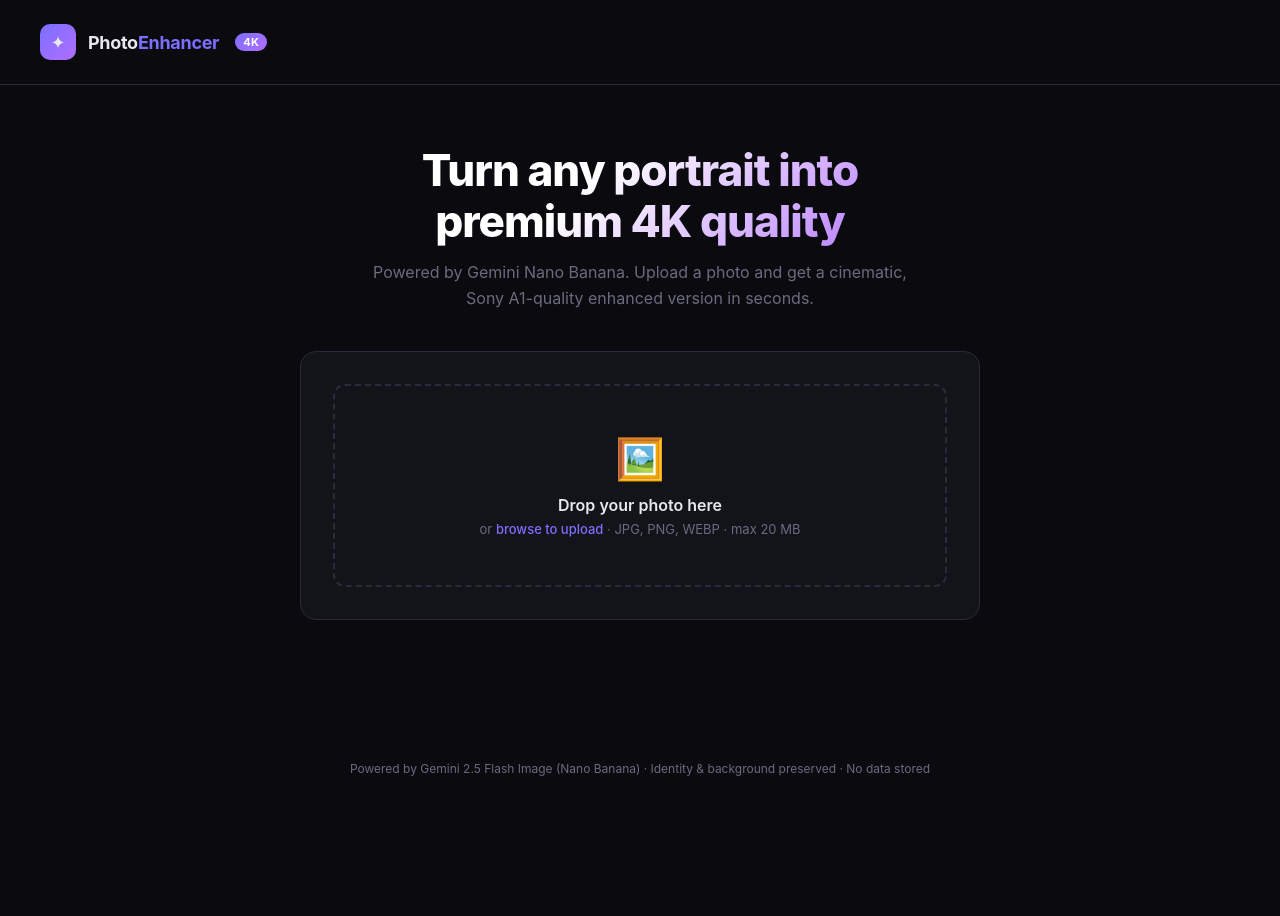
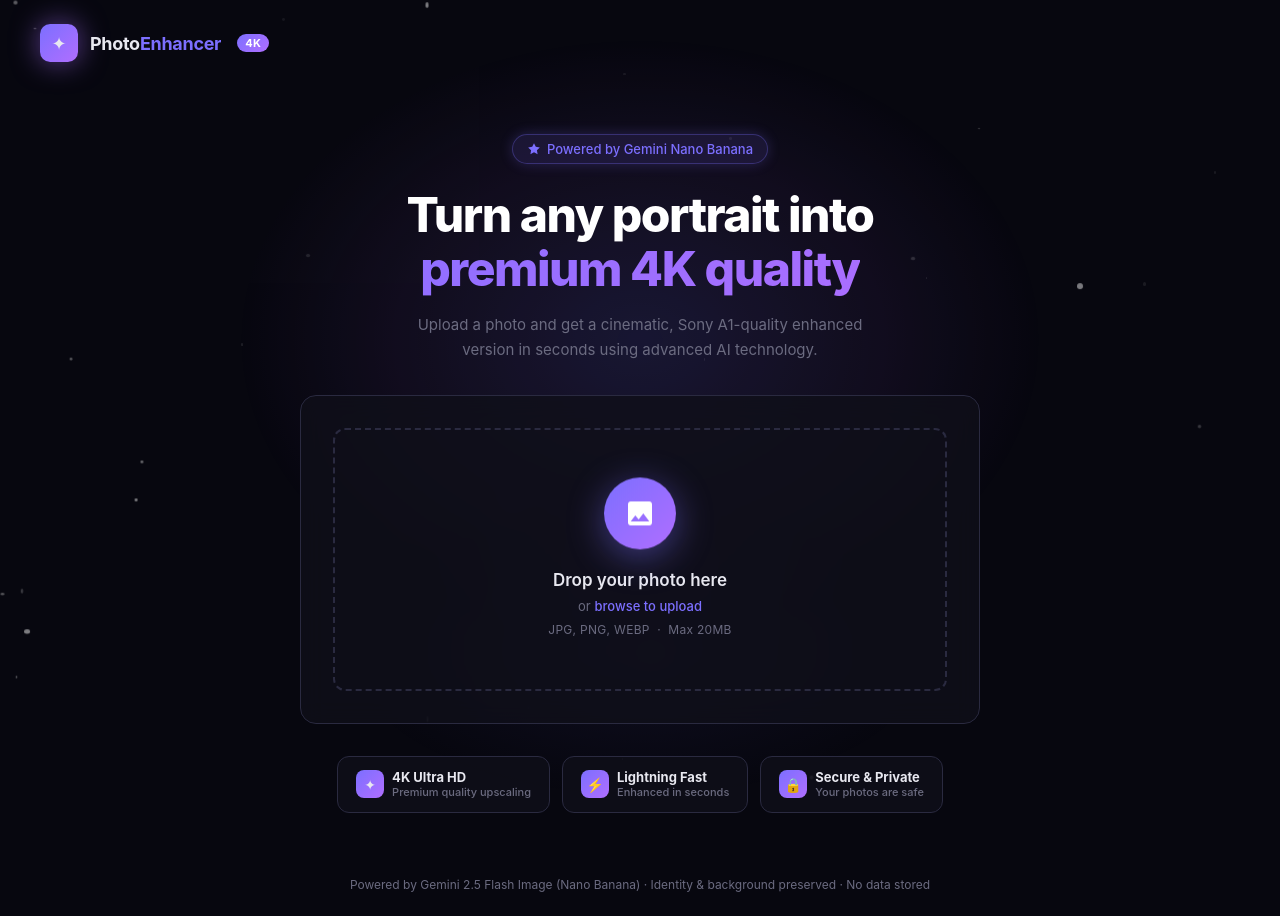
Before and after one commit to jaymaliya/photo-enhancer-4k, a plain HTML site: page static/index.html in a window 1280 px wide. Before the commit the page ends 800 px from the top, so only its background shows below. Drawn offline with Linux system fonts and the light colour scheme.

Commit message:
Update UI with animations

```diff
--- a/static/index.html
+++ b/static/index.html
@@ -8,10 +8,10 @@
     *, *::before, *::after { box-sizing: border-box; margin: 0; padding: 0; }
 
     :root {
-      --bg: #0a0a0f;
-      --surface: #13131a;
-      --surface2: #1c1c26;
-      --border: #2a2a3a;
+      --bg: #07070f;
+      --surface: #10101a;
+      --surface2: #1a1a28;
+      --border: #2a2a40;
       --accent: #7c6fff;
       --accent2: #b06eff;
       --text: #e8e8f0;
@@ -29,7 +29,60 @@
       display: flex;
       flex-direction: column;
       align-items: center;
+      overflow-x: hidden;
     }
+
+    /* ── Animated background glow ── */
+    body::before {
+      content: '';
+      position: fixed;
+      top: 50%;
+      left: 50%;
+      transform: translate(-50%, -60%);
+      width: 800px;
+      height: 600px;
+      background: radial-gradient(ellipse at center, rgba(124,111,255,0.18) 0%, rgba(176,110,255,0.08) 40%, transparent 70%);
+      pointer-events: none;
+      animation: glowPulse 4s ease-in-out infinite;
+      z-index: 0;
+    }
+    body::after {
+      content: '';
+      position: fixed;
+      bottom: 0; left: 50%;
+      transform: translateX(-50%);
+      width: 600px; height: 300px;
+      background: radial-gradient(ellipse at center, rgba(124,111,255,0.08) 0%, transparent 70%);
+      pointer-events: none;
+      z-index: 0;
+    }
+    @keyframes glowPulse {
+      0%, 100% { opacity: 1; transform: translate(-50%, -60%) scale(1); }
+      50%       { opacity: 0.7; transform: translate(-50%, -60%) scale(1.08); }
+    }
+
+    /* ── Floating stars ── */
+    .stars {
+      position: fixed;
+      inset: 0;
+      pointer-events: none;
+      z-index: 0;
+      overflow: hidden;
+    }
+    .star {
+      position: absolute;
+      width: 3px; height: 3px;
+      background: rgba(255,255,255,0.6);
+      border-radius: 50%;
+      animation: twinkle var(--dur, 3s) ease-in-out infinite var(--delay, 0s);
+    }
+    @keyframes twinkle {
+      0%, 100% { opacity: 0.1; transform: scale(1); }
+      50%       { opacity: 0.8; transform: scale(1.5); }
+    }
+
+    /* ── All content above bg ── */
+    header, .hero, .card, footer { position: relative; z-index: 1; }
 
     /* ── Header ── */
     header {
@@ -38,14 +91,19 @@
       display: flex;
       align-items: center;
       gap: 12px;
-      border-bottom: 1px solid var(--border);
     }
     .logo-icon {
-      width: 36px; height: 36px;
+      width: 38px; height: 38px;
       background: linear-gradient(135deg, var(--accent), var(--accent2));
       border-radius: 10px;
       display: flex; align-items: center; justify-content: center;
       font-size: 18px;
+      box-shadow: 0 0 20px rgba(124,111,255,0.4);
+      animation: logoPulse 3s ease-in-out infinite;
+    }
+    @keyframes logoPulse {
+      0%, 100% { box-shadow: 0 0 20px rgba(124,111,255,0.4); }
+      50%       { box-shadow: 0 0 30px rgba(176,110,255,0.6); }
     }
     .logo-text { font-size: 18px; font-weight: 700; letter-spacing: -0.3px; }
     .logo-text span { color: var(--accent); }
@@ -63,58 +121,113 @@
     /* ── Hero ── */
     .hero {
       text-align: center;
-      padding: 60px 20px 40px;
-      max-width: 600px;
+      padding: 48px 20px 32px;
+      max-width: 640px;
+      animation: fadeUp 0.7s ease both;
     }
+    @keyframes fadeUp {
+      from { opacity: 0; transform: translateY(24px); }
+      to   { opacity: 1; transform: translateY(0); }
+    }
+    .powered-pill {
+      display: inline-flex;
+      align-items: center;
+      gap: 6px;
+      background: rgba(124,111,255,0.12);
+      border: 1px solid rgba(124,111,255,0.3);
+      color: var(--accent);
+      font-size: 13px;
+      font-weight: 500;
+      padding: 6px 14px;
+      border-radius: 20px;
+      margin-bottom: 24px;
+      animation: pillGlow 3s ease-in-out infinite;
+    }
+    @keyframes pillGlow {
+      0%, 100% { box-shadow: 0 0 0 rgba(124,111,255,0); }
+      50%       { box-shadow: 0 0 16px rgba(124,111,255,0.3); }
+    }
+    .powered-pill svg { width: 14px; height: 14px; fill: var(--accent); }
     .hero h1 {
-      font-size: clamp(28px, 5vw, 44px);
+      font-size: clamp(30px, 5vw, 48px);
       font-weight: 800;
-      letter-spacing: -1px;
-      line-height: 1.15;
-      background: linear-gradient(135deg, #fff 40%, var(--accent2));
+      letter-spacing: -1.5px;
+      line-height: 1.12;
+      color: #fff;
+      margin-bottom: 6px;
+    }
+    .hero h1 .gradient-text {
+      background: linear-gradient(135deg, var(--accent) 0%, var(--accent2) 100%);
       -webkit-background-clip: text;
       -webkit-text-fill-color: transparent;
       background-clip: text;
+      background-size: 200% 200%;
+      animation: gradientShift 4s ease infinite;
+    }
+    @keyframes gradientShift {
+      0%   { background-position: 0% 50%; }
+      50%  { background-position: 100% 50%; }
+      100% { background-position: 0% 50%; }
     }
     .hero p {
-      margin-top: 14px;
+      margin-top: 16px;
       color: var(--muted);
-      font-size: 16px;
-      line-height: 1.6;
+      font-size: 15px;
+      line-height: 1.7;
+      max-width: 480px;
+      margin-left: auto;
+      margin-right: auto;
     }
 
     /* ── Main card ── */
     .card {
       width: 100%;
       max-width: 680px;
-      background: var(--surface);
+      background: rgba(16,16,26,0.8);
       border: 1px solid var(--border);
       border-radius: var(--radius);
       padding: 32px;
-      margin: 0 20px 40px;
+      margin: 0 20px 32px;
+      backdrop-filter: blur(12px);
+      animation: fadeUp 0.7s 0.15s ease both;
     }
 
     /* ── Drop zone ── */
     .dropzone {
       border: 2px dashed var(--border);
       border-radius: 12px;
-      padding: 48px 24px;
+      padding: 52px 24px;
       text-align: center;
       cursor: pointer;
-      transition: border-color 0.2s, background 0.2s;
+      transition: border-color 0.25s, background 0.25s, transform 0.2s;
       position: relative;
     }
     .dropzone:hover, .dropzone.dragover {
       border-color: var(--accent);
-      background: rgba(124, 111, 255, 0.05);
+      background: rgba(124,111,255,0.06);
+      transform: scale(1.01);
     }
     .dropzone input[type="file"] {
       position: absolute; inset: 0; opacity: 0; cursor: pointer; width: 100%; height: 100%;
     }
-    .dropzone-icon { font-size: 40px; margin-bottom: 12px; }
-    .dropzone-title { font-size: 16px; font-weight: 600; margin-bottom: 6px; }
+    .dropzone-icon-wrap {
+      width: 72px; height: 72px;
+      background: linear-gradient(135deg, var(--accent), var(--accent2));
+      border-radius: 50%;
+      display: flex; align-items: center; justify-content: center;
+      margin: 0 auto 16px;
+      animation: iconFloat 3s ease-in-out infinite;
+      box-shadow: 0 0 30px rgba(124,111,255,0.35);
+    }
+    @keyframes iconFloat {
+      0%, 100% { transform: translateY(0); box-shadow: 0 0 30px rgba(124,111,255,0.35); }
+      50%       { transform: translateY(-6px); box-shadow: 0 10px 40px rgba(124,111,255,0.5); }
+    }
+    .dropzone-icon-wrap svg { width: 32px; height: 32px; fill: #fff; }
+    .dropzone-title { font-size: 17px; font-weight: 600; margin-bottom: 8px; }
     .dropzone-sub { font-size: 13px; color: var(--muted); }
-    .dropzone-sub span { color: var(--accent); font-weight: 500; }
+    .dropzone-sub span { color: var(--accent); font-weight: 500; cursor: pointer; }
+    .dropzone-meta { margin-top: 8px; font-size: 12px; color: var(--muted); letter-spacing: 0.3px; }
 
     /* ── Preview strip ── */
     #preview-area {
@@ -122,14 +235,6 @@
       margin-top: 24px;
       gap: 16px;
       flex-direction: column;
-    }
-    .preview-label {
-      font-size: 12px;
-      font-weight: 600;
-      text-transform: uppercase;
-      letter-spacing: 0.8px;
-      color: var(--muted);
-      margin-bottom: 8px;
     }
     .preview-grid {
       display: grid;
@@ -149,6 +254,7 @@
       max-height: 300px;
       object-fit: contain;
       background: #000;
+      cursor: zoom-in;
     }
     .preview-box-label {
       position: absolute; top: 8px; left: 8px;
@@ -175,14 +281,19 @@
       border: none;
       border-radius: 12px;
       cursor: pointer;
-      transition: opacity 0.2s, transform 0.1s;
+      transition: opacity 0.2s, transform 0.15s, box-shadow 0.2s;
       display: none;
       align-items: center;
       justify-content: center;
       gap: 10px;
+      box-shadow: 0 4px 24px rgba(124,111,255,0.35);
     }
-    #enhance-btn:hover { opacity: 0.9; }
-    #enhance-btn:active { transform: scale(0.98); }
+    #enhance-btn:hover:not(:disabled) {
+      opacity: 0.92;
+      transform: translateY(-1px);
+      box-shadow: 0 8px 32px rgba(124,111,255,0.5);
+    }
+    #enhance-btn:active:not(:disabled) { transform: scale(0.98); }
     #enhance-btn:disabled { opacity: 0.5; cursor: not-allowed; }
 
     /* ── Spinner ── */
@@ -220,13 +331,13 @@
       font-weight: 700;
       border-radius: 12px;
       cursor: pointer;
-      transition: background 0.2s, color 0.2s;
+      transition: background 0.2s, color 0.2s, transform 0.15s;
       display: none;
       align-items: center;
       justify-content: center;
       gap: 8px;
     }
-    #download-btn:hover { background: var(--success); color: #000; }
+    #download-btn:hover { background: var(--success); color: #000; transform: translateY(-1px); }
 
     /* ── Reset link ── */
     #reset-btn {
@@ -243,6 +354,66 @@
     }
     #reset-btn:hover { color: var(--text); }
 
+    /* ── Progress bar ── */
+    .progress-wrap {
+      display: none;
+      margin-top: 16px;
+      background: var(--surface2);
+      border-radius: 8px;
+      height: 6px;
+      overflow: hidden;
+    }
+    .progress-bar {
+      height: 100%;
+      background: linear-gradient(90deg, var(--accent), var(--accent2));
+      border-radius: 8px;
+      animation: indeterminate 1.4s ease infinite;
+    }
+    @keyframes indeterminate {
+      0%   { transform: translateX(-100%); width: 60%; }
+      100% { transform: translateX(200%); width: 60%; }
+    }
+
+    /* ── Feature pills ── */
+    .features {
+      display: flex;
+      gap: 12px;
+      justify-content: center;
+      flex-wrap: wrap;
+      margin: 0 20px 40px;
+      animation: fadeUp 0.7s 0.3s ease both;
+      position: relative;
+      z-index: 1;
+    }
+    .feature-pill {
+      display: flex;
+      align-items: center;
+      gap: 8px;
+      background: rgba(16,16,26,0.8);
+      border: 1px solid var(--border);
+      border-radius: 12px;
+      padding: 12px 18px;
+      font-size: 13px;
+      font-weight: 500;
+      transition: border-color 0.2s, transform 0.2s, box-shadow 0.2s;
+      backdrop-filter: blur(8px);
+    }
+    .feature-pill:hover {
+      border-color: var(--accent);
+      transform: translateY(-2px);
+      box-shadow: 0 4px 20px rgba(124,111,255,0.2);
+    }
+    .feature-pill-icon {
+      width: 28px; height: 28px;
+      background: linear-gradient(135deg, var(--accent), var(--accent2));
+      border-radius: 8px;
+      display: flex; align-items: center; justify-content: center;
+      font-size: 14px;
+    }
+    .feature-pill-text { line-height: 1.3; }
+    .feature-pill-title { font-weight: 700; font-size: 13px; }
+    .feature-pill-sub { font-size: 11px; color: var(--muted); }
+
     /* ── Footer ── */
     footer {
       margin-top: auto;
@@ -250,10 +421,11 @@
       color: var(--muted);
       font-size: 12px;
       text-align: center;
+      position: relative;
+      z-index: 1;
     }
 
     /* ── Lightbox ── */
-    .preview-box img { cursor: zoom-in; }
     #lightbox {
       display: none;
       position: fixed;
@@ -299,31 +471,12 @@
       padding: 6px 14px;
       border-radius: 20px;
     }
-
-    /* ── Progress bar ── */
-    .progress-wrap {
-      display: none;
-      margin-top: 16px;
-      background: var(--surface2);
-      border-radius: 8px;
-      height: 6px;
-      overflow: hidden;
-    }
-    .progress-bar {
-      height: 100%;
-      background: linear-gradient(90deg, var(--accent), var(--accent2));
-      border-radius: 8px;
-      width: 0%;
-      transition: width 0.4s ease;
-      animation: indeterminate 1.4s ease infinite;
-    }
-    @keyframes indeterminate {
-      0%   { transform: translateX(-100%); width: 60%; }
-      100% { transform: translateX(200%); width: 60%; }
-    }
   </style>
 </head>
 <body>
+
+<!-- Floating stars -->
+<div class="stars" id="stars"></div>
 
 <header>
   <div class="logo-icon">✦</div>
@@ -332,19 +485,24 @@
 </header>
 
 <div class="hero">
-  <h1>Turn any portrait into<br>premium 4K quality</h1>
-  <p>Powered by Gemini Nano Banana. Upload a photo and get a cinematic,
-     Sony A1-quality enhanced version in seconds.</p>
+  <div class="powered-pill">
+    <svg viewBox="0 0 24 24"><path d="M12 2L15.09 8.26L22 9.27L17 14.14L18.18 21.02L12 17.77L5.82 21.02L7 14.14L2 9.27L8.91 8.26L12 2Z"/></svg>
+    Powered by Gemini Nano Banana
+  </div>
+  <h1>Turn any portrait into<br><span class="gradient-text">premium 4K quality</span></h1>
+  <p>Upload a photo and get a cinematic, Sony A1-quality enhanced version in seconds using advanced AI technology.</p>
 </div>
 
 <div class="card">
-
   <!-- Drop zone -->
   <div class="dropzone" id="dropzone">
     <input type="file" id="file-input" accept="image/jpeg,image/png,image/webp" />
-    <div class="dropzone-icon">🖼️</div>
+    <div class="dropzone-icon-wrap">
+      <svg viewBox="0 0 24 24"><path d="M21 19V5c0-1.1-.9-2-2-2H5c-1.1 0-2 .9-2 2v14c0 1.1.9 2 2 2h14c1.1 0 2-.9 2-2zM8.5 13.5l2.5 3.01L14.5 12l4.5 6H5l3.5-4.5z"/></svg>
+    </div>
     <div class="dropzone-title">Drop your photo here</div>
-    <div class="dropzone-sub">or <span>browse to upload</span> · JPG, PNG, WEBP · max 20 MB</div>
+    <div class="dropzone-sub">or <span>browse to upload</span></div>
+    <div class="dropzone-meta">JPG, PNG, WEBP &nbsp;·&nbsp; Max 20MB</div>
   </div>
 
   <!-- Before / After preview -->
@@ -380,7 +538,31 @@
 
   <!-- Reset -->
   <button id="reset-btn">Upload a different photo</button>
+</div>
 
+<!-- Feature pills -->
+<div class="features">
+  <div class="feature-pill">
+    <div class="feature-pill-icon">✦</div>
+    <div class="feature-pill-text">
+      <div class="feature-pill-title">4K Ultra HD</div>
+      <div class="feature-pill-sub">Premium quality upscaling</div>
+    </div>
+  </div>
+  <div class="feature-pill">
+    <div class="feature-pill-icon">⚡</div>
+    <div class="feature-pill-text">
+      <div class="feature-pill-title">Lightning Fast</div>
+      <div class="feature-pill-sub">Enhanced in seconds</div>
+    </div>
+  </div>
+  <div class="feature-pill">
+    <div class="feature-pill-icon">🔒</div>
+    <div class="feature-pill-text">
+      <div class="feature-pill-title">Secure & Private</div>
+      <div class="feature-pill-sub">Your photos are safe</div>
+    </div>
+  </div>
 </div>
 
 <!-- Lightbox -->
@@ -395,6 +577,22 @@
 </footer>
 
 <script>
+  // Generate random stars
+  const starsEl = document.getElementById('stars');
+  for (let i = 0; i < 40; i++) {
+    const s = document.createElement('div');
+    s.className = 'star';
+    s.style.cssText = `
+      left: ${Math.random() * 100}%;
+      top: ${Math.random() * 100}%;
+      --dur: ${2 + Math.random() * 4}s;
+      --delay: ${Math.random() * 4}s;
+      width: ${1 + Math.random() * 3}px;
+      height: ${1 + Math.random() * 3}px;
+    `;
+    starsEl.appendChild(s);
+  }
+
   const dropzone     = document.getElementById('dropzone');
   const fileInput    = document.getElementById('file-input');
   const previewArea  = document.getElementById('preview-area');
@@ -412,7 +610,6 @@
   let selectedFile = null;
   let enhancedBlob = null;
 
-  // ── Drag & drop ──────────────────────────────────────────────────────────
   dropzone.addEventListener('dragover', e => { e.preventDefault(); dropzone.classList.add('dragover'); });
   dropzone.addEventListener('dragleave', () => dropzone.classList.remove('dragover'));
   dropzone.addEventListener('drop', e => {
@@ -428,20 +625,13 @@
 
   function handleFile(file) {
     const allowed = ['image/jpeg', 'image/png', 'image/webp'];
-    if (!allowed.includes(file.type)) {
-      showStatus('Please upload a JPG, PNG, or WEBP image.', 'error');
-      return;
-    }
-    if (file.size > 20 * 1024 * 1024) {
-      showStatus('File is too large. Max 20 MB.', 'error');
-      return;
-    }
+    if (!allowed.includes(file.type)) { showStatus('Please upload a JPG, PNG, or WEBP image.', 'error'); return; }
+    if (file.size > 20 * 1024 * 1024) { showStatus('File is too large. Max 20 MB.', 'error'); return; }
     selectedFile = file;
     hideStatus();
     enhancedBox.style.display = 'none';
     enhancedBlob = null;
     downloadBtn.style.display = 'none';
-
     const reader = new FileReader();
     reader.onload = e => {
       originalImg.src = e.target.result;
@@ -452,29 +642,22 @@
     reader.readAsDataURL(file);
   }
 
-  // ── Enhance ───────────────────────────────────────────────────────────────
   enhanceBtn.addEventListener('click', async () => {
     if (!selectedFile) return;
-
     setLoading(true);
-    showStatus('Enhancing your photo with Gemini Nano Banana... this takes 20–40 seconds.', 'info');
-
+    showStatus('Enhancing your photo with Gemini Nano Banana… this takes 20–60 seconds.', 'info');
     const formData = new FormData();
     formData.append('image', selectedFile);
-
     try {
       const res = await fetch('/enhance', { method: 'POST', body: formData });
-
       if (!res.ok) {
         const data = await res.json().catch(() => ({ error: `Server error ${res.status}` }));
         throw new Error(data.error || `Server error ${res.status}`);
       }
-
       enhancedBlob = await res.blob();
       const url = URL.createObjectURL(enhancedBlob);
       enhancedImg.src = url;
       enhancedBox.style.display = 'block';
-
       downloadBtn.style.display = 'flex';
       downloadBtn.onclick = () => {
         const a = document.createElement('a');
@@ -482,7 +665,6 @@
         a.download = selectedFile.name.replace(/\.[^.]+$/, '') + '_enhanced.png';
         a.click();
       };
-
       hideStatus();
     } catch (err) {
       showStatus(err.message, 'error');
@@ -491,13 +673,9 @@
     }
   });
 
-  // ── Reset ─────────────────────────────────────────────────────────────────
   resetBtn.addEventListener('click', () => {
-    selectedFile = null;
-    enhancedBlob = null;
-    fileInput.value = '';
-    originalImg.src = '';
-    enhancedImg.src = '';
+    selectedFile = null; enhancedBlob = null; fileInput.value = '';
+    originalImg.src = ''; enhancedImg.src = '';
     previewArea.style.display = 'none';
     enhancedBox.style.display = 'none';
     enhanceBtn.style.display = 'none';
@@ -506,7 +684,6 @@
     hideStatus();
   });
 
-  // ── Helpers ───────────────────────────────────────────────────────────────
   function setLoading(loading) {
     enhanceBtn.disabled = loading;
     spinner.style.display = loading ? 'block' : 'none';
@@ -519,40 +696,30 @@
     statusEl.className = type;
     statusEl.style.display = 'block';
   }
+  function hideStatus() {
+    statusEl.style.display = 'none';
+    statusEl.textContent = '';
+  }
 
-  // ── Lightbox ──────────────────────────────────────────────────────────────
+  // Lightbox
   const lightbox      = document.getElementById('lightbox');
   const lightboxImg   = document.getElementById('lightbox-img');
   const lightboxLabel = document.getElementById('lightbox-label');
   const lightboxClose = document.getElementById('lightbox-close');
 
   function openLightbox(src, label) {
-    lightboxImg.src = src;
-    lightboxLabel.textContent = label;
-    lightbox.classList.add('open');
-    document.body.style.overflow = 'hidden';
+    lightboxImg.src = src; lightboxLabel.textContent = label;
+    lightbox.classList.add('open'); document.body.style.overflow = 'hidden';
+  }
+  function closeLightbox() {
+    lightbox.classList.remove('open'); document.body.style.overflow = '';
   }
 
-  function closeLightbox() {
-    lightbox.classList.remove('open');
-    document.body.style.overflow = '';
-  }
-
-  originalImg.addEventListener('click', () => {
-    if (originalImg.src) openLightbox(originalImg.src, 'Original');
-  });
-  enhancedImg.addEventListener('click', () => {
-    if (enhancedImg.src) openLightbox(enhancedImg.src, 'Enhanced 4K');
-  });
-
+  originalImg.addEventListener('click', () => { if (originalImg.src) openLightbox(originalImg.src, 'Original'); });
+  enhancedImg.addEventListener('click', () => { if (enhancedImg.src) openLightbox(enhancedImg.src, 'Enhanced 4K'); });
   lightbox.addEventListener('click', e => { if (e.target === lightbox) closeLightbox(); });
   lightboxClose.addEventListener('click', closeLightbox);
   document.addEventListener('keydown', e => { if (e.key === 'Escape') closeLightbox(); });
-
-  function hideStatus() {
-    statusEl.style.display = 'none';
-    statusEl.textContent = '';
-  }
 </script>
 
 </body>
```
